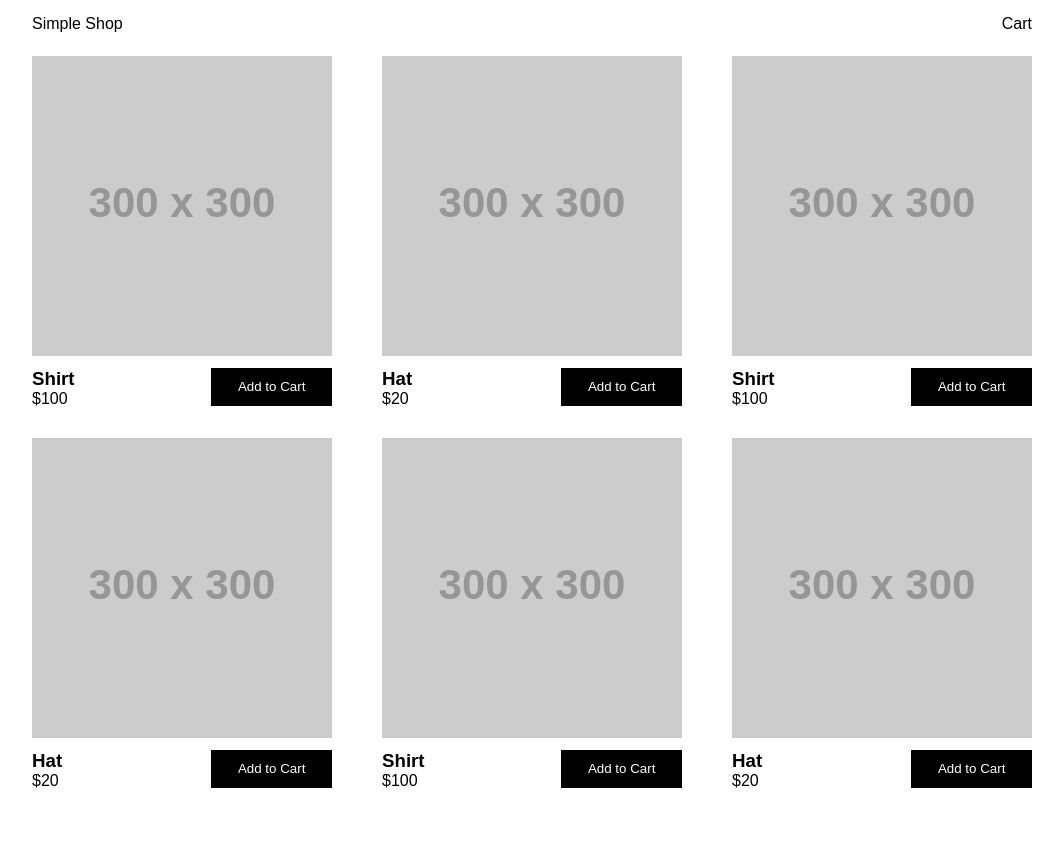
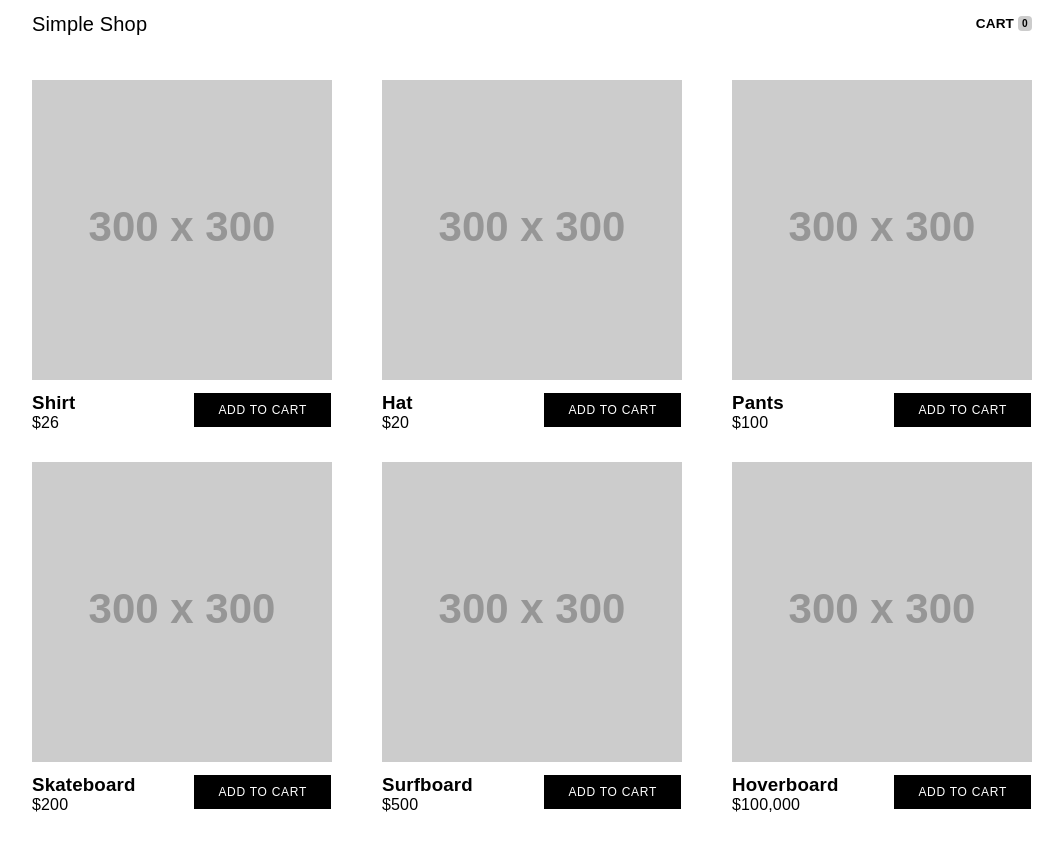
Before and after one commit to StrykerKent/simple-shop, a plain HTML site: page index.html in a window 1280 px wide. Shown: the whole page, without its empty margins (108-1171 px from the left). Before the commit the page ends 820 px from the top, so only its background shows below. Drawn offline with Linux system fonts and the light colour scheme; placeholder pictures from the web are drawn by us.

Commit message:
changed shop items and improved add to cart buttons.

```diff
--- a/css/style.css
+++ b/css/style.css
@@ -7,6 +7,8 @@
 body {
   font-family: Arial, Helvetica, sans-serif;
   font-size: 16px;
+  letter-spacing: 0.01em;
+  -webkit-font-smoothing: antialiased;
 }
 
 nav {
@@ -30,7 +32,7 @@ nav {
 }
 
 main {
-  margin-top: 0.5rem !important;
+  margin-top: 2rem !important;
   display: flex;
   justify-content: center;
 }
@@ -62,7 +64,52 @@ main {
 .btn_shop {
   /* border-radius: 300px; */
   background: black;
+  border: 1px solid #fff;
   color: white;
+  cursor: pointer;
+  /* transition: 0.2s; */
+  transition: 0.2s background-color linear, 0.2s color linear;
+  text-transform: uppercase;
+  font-weight: 400;
+  font-size: 0.75rem;
+  letter-spacing: 0.06em;
+}
+
+.btn_shop:hover {
+  /* border-radius: 300px; */
+  background: white;
+  color: #000;
+  border: 1px solid #000;
+  cursor: pointer;
+}
+
+.brand {
+  font-size: 1.25rem;
+}
+
+.cart {
+  text-transform: uppercase;
+  font-size: 0.85rem;
+  font-weight: 700;
+}
+
+.badge {
+  position: relative;
+  top: -1px;
+  display: inline-block;
+  padding: 0.25em 0.4em;
+  font-size: 75%;
+  font-weight: 700;
+  line-height: 1;
+  text-align: center;
+  white-space: nowrap;
+  vertical-align: baseline;
+  border-radius: 0.25rem;
+}
+
+.badge_light {
+  color: #000;
+  background-color: #ccc;
 }
 
 /* // X-Small devices (portrait phones, less than 576px) */
--- a/index.html
+++ b/index.html
@@ -15,7 +15,7 @@
       <div class="container">
         <div class="row">
           <div class="brand">Simple Shop</div>
-          <div class="cart" id="cart">Cart</div>
+          <div class="cart" id="cart">Cart <span class="badge badge_light" id="shop_badge">0</span></div>
         </div>
       </div>
     </nav>
@@ -28,7 +28,7 @@
           <div class="item_column">
             <div class="left">
               <h3>Shirt</h3>
-              <div class="price">$100</div>
+              <div class="price">$26</div>
             </div>
             <div class="right">
               <button class="btn btn_shop" id="btn_shop">Add to Cart</button>
@@ -51,7 +51,7 @@
           <img src="https://via.placeholder.com/300" alt="">
           <div class="item_column">
             <div class="left">
-              <h3>Shirt</h3>
+              <h3>Pants</h3>
               <div class="price">$100</div>
             </div>
             <div class="right">
@@ -63,8 +63,8 @@
           <img src="https://via.placeholder.com/300" alt="">
           <div class="item_column">
             <div class="left">
-              <h3>Hat</h3>
-              <div class="price">$20</div>
+              <h3>Skateboard</h3>
+              <div class="price">$200</div>
             </div>
             <div class="right">
               <button class="btn btn_shop" id="btn_shop">Add to Cart</button>
@@ -75,8 +75,8 @@
           <img src="https://via.placeholder.com/300" alt="">
           <div class="item_column">
             <div class="left">
-              <h3>Shirt</h3>
-              <div class="price">$100</div>
+              <h3>Surfboard</h3>
+              <div class="price">$500</div>
             </div>
             <div class="right">
               <button class="btn btn_shop" id="btn_shop">Add to Cart</button>
@@ -87,8 +87,8 @@
           <img src="https://via.placeholder.com/300" alt="">
           <div class="item_column">
             <div class="left">
-              <h3>Hat</h3>
-              <div class="price">$20</div>
+              <h3>Hoverboard</h3>
+              <div class="price">$100,000</div>
             </div>
             <div class="right">
               <button class="btn btn_shop" id="btn_shop">Add to Cart</button>
@@ -98,6 +98,7 @@
       </div>
     </div>
   </main>
+  <script src="/js/script.js"></script>
 </body>
 
 </html>
```
